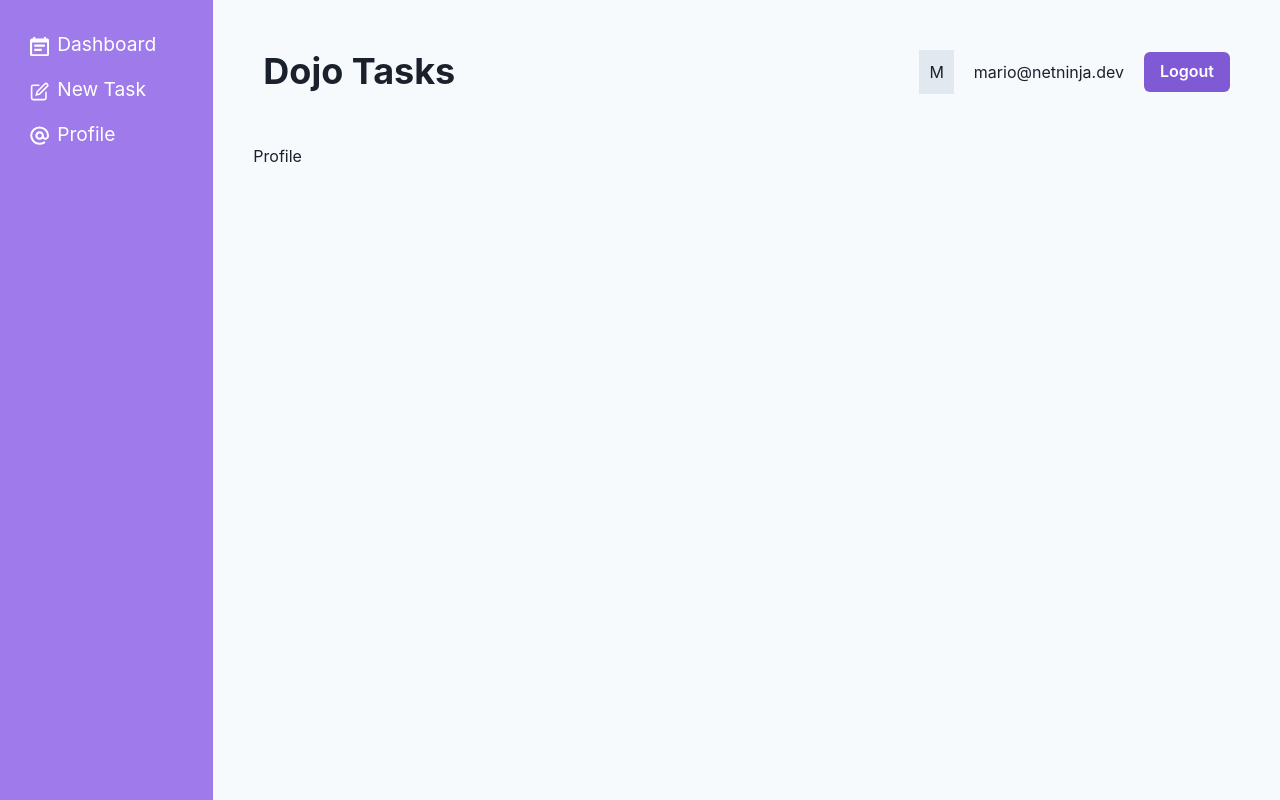
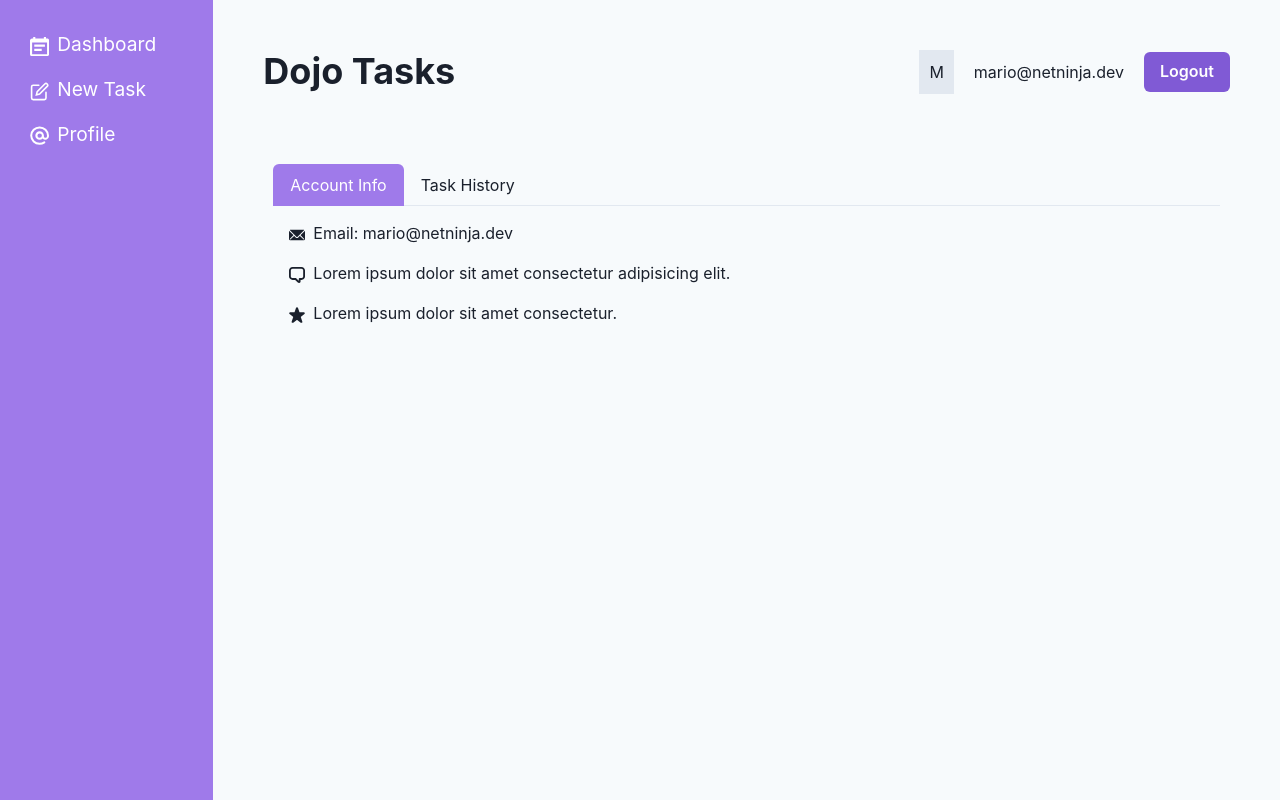
Before and after one commit to katja-roehlig/exploring-chakra-ui, a React (Vite) app: page /profile in a window 1280 px wide. Built offline with nearby package versions, Linux system fonts and the light colour scheme.

Commit message:
feat: add a tab list

```diff
--- a/src/pages/Profile.jsx
+++ b/src/pages/Profile.jsx
@@ -1,5 +1,83 @@
+import {
+  ChatIcon,
+  CheckCircleIcon,
+  EmailIcon,
+  StarIcon,
+  WarningIcon,
+} from "@chakra-ui/icons";
+import {
+  List,
+  ListIcon,
+  ListItem,
+  Tab,
+  TabList,
+  TabPanel,
+  TabPanels,
+  Tabs,
+} from "@chakra-ui/react";
+
 export default function Profile() {
   return (
-    <div>Profile</div>
-  )
+    <Tabs mt="40px" p="20px" colorScheme="purple" variant="enclosed">
+      <TabList>
+        <Tab _selected={{ color: "white", bg: "purple.400" }}>Account Info</Tab>
+        <Tab _selected={{ color: "white", bg: "purple.400" }}>Task History</Tab>
+      </TabList>
+
+      <TabPanels>
+        <TabPanel>
+          <List spacing={4}>
+            <ListItem>
+              <ListIcon as={EmailIcon} />
+              Email: mario@netninja.dev
+            </ListItem>
+
+            <ListItem>
+              <ListIcon as={ChatIcon} />
+              Lorem ipsum dolor sit amet consectetur adipisicing elit.
+            </ListItem>
+
+            <ListItem>
+              <ListIcon as={StarIcon} />
+              Lorem ipsum dolor sit amet consectetur.
+            </ListItem>
+          </List>
+        </TabPanel>
+
+        <TabPanel>
+          <List spacing={4}>
+            <ListItem>
+              <ListIcon as={CheckCircleIcon} color="teal.400" />
+              Lorem ipsum dolor sit amet consectetur.
+            </ListItem>
+
+            <ListItem>
+              <ListIcon as={CheckCircleIcon} color="teal.400" />
+              Lorem ipsum dolor sit amet consectetur.
+            </ListItem>
+
+            <ListItem>
+              <ListIcon as={WarningIcon} color="red.400" />
+              Lorem ipsum dolor sit amet consectetur.
+            </ListItem>
+
+            <ListItem>
+              <ListIcon as={CheckCircleIcon} color="teal.400" />
+              Lorem ipsum dolor sit amet consectetur.
+            </ListItem>
+
+            <ListItem>
+              <ListIcon as={WarningIcon} color="red.400" />
+              Lorem ipsum dolor sit amet consectetur.
+            </ListItem>
+
+            <ListItem>
+              <ListIcon as={CheckCircleIcon} color="teal.400" />
+              Lorem ipsum dolor sit amet consectetur.
+            </ListItem>
+          </List>
+        </TabPanel>
+      </TabPanels>
+    </Tabs>
+  );
 }
```
